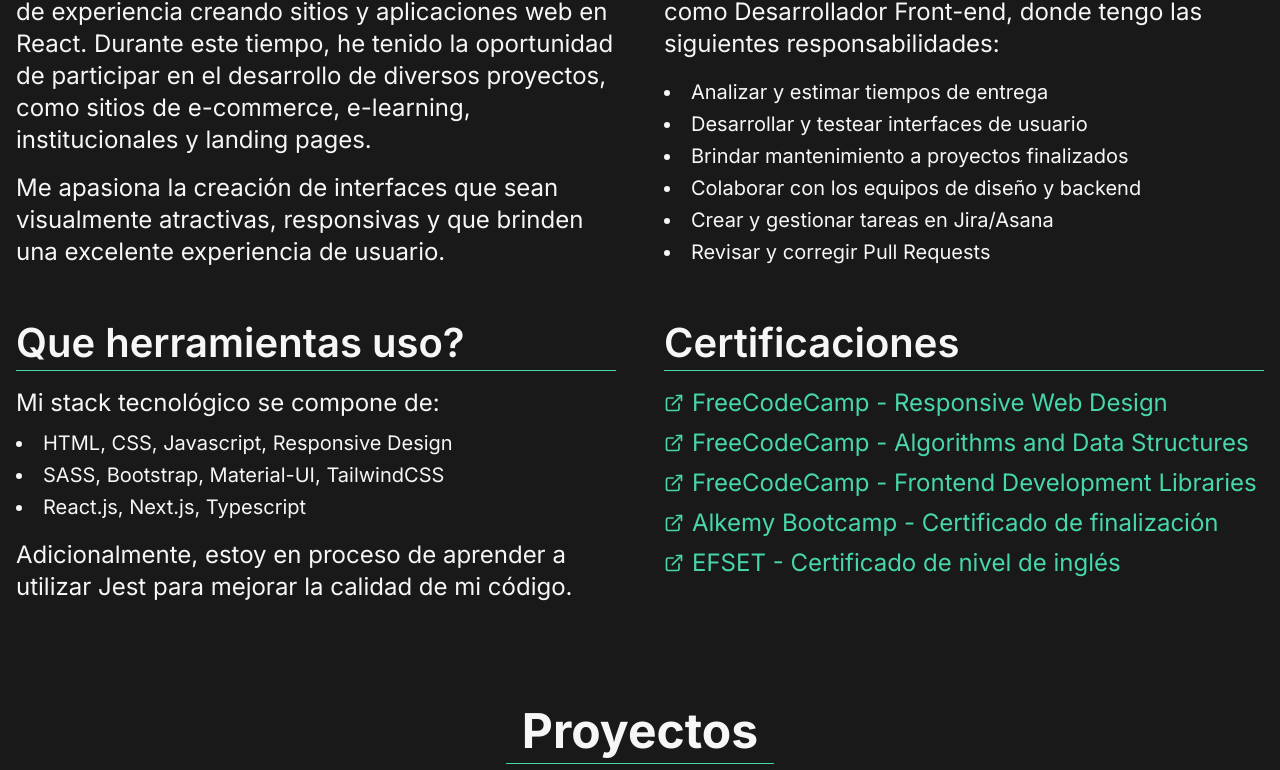
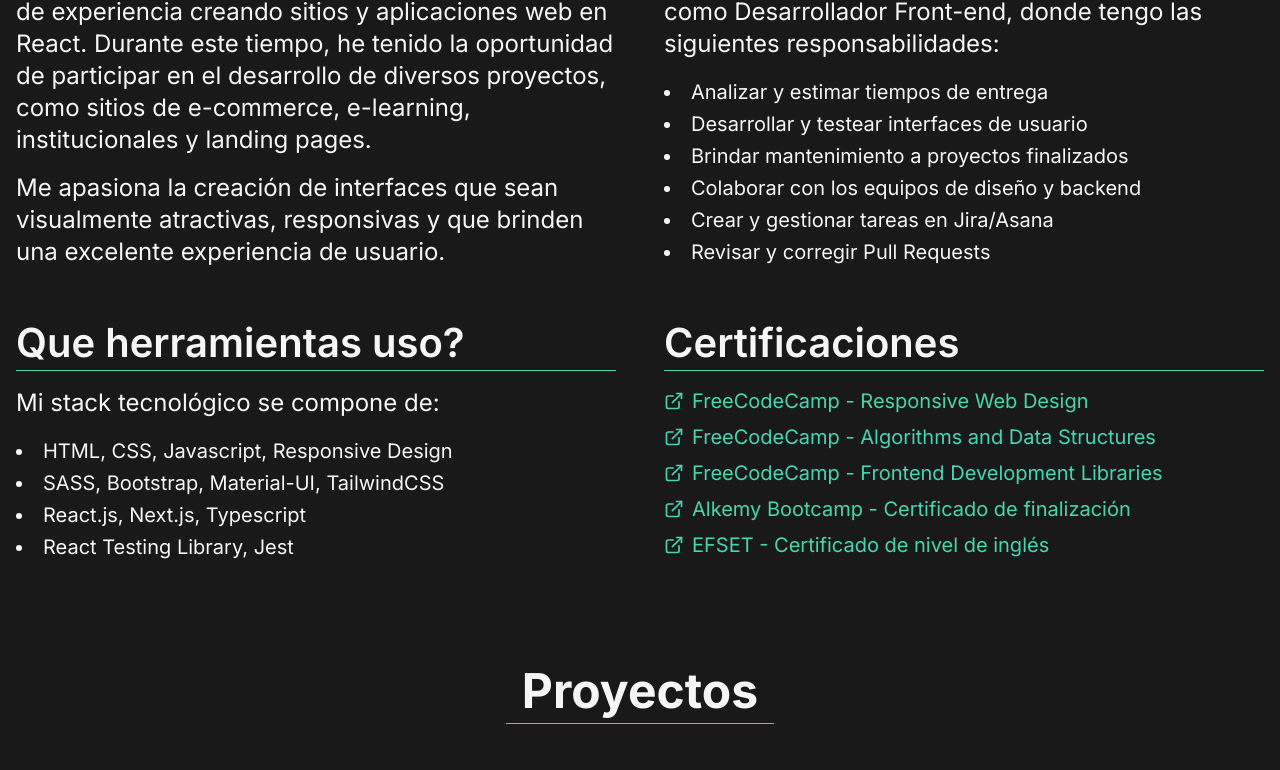
Before and after one commit to maple146/portfolio, a Next.js app: page / in a window 1280 px wide. Shown: the part 764-1534 px from the top of the page. Built offline with nearby package versions, Linux system fonts and the light colour scheme.

Commit message:
Move about section static data to data folder

```diff
--- a/src/app/_home/about.tsx
+++ b/src/app/_home/about.tsx
@@ -1,91 +1,51 @@
 import CustomLink from "@/components/custom-link";
 import Title from "@/components/title";
+import { AboutTypes } from "@/types/about.types";
 
-export default function About() {
+export default function About({ title, sections }: AboutTypes) {
   return (
-    <div className="container grid grid-cols-2 py-8 lg:py-12 gap-4 lg:gap-12">
+    <div className="container grid grid-cols-1 lg:grid-cols-2 py-8 lg:py-12 gap-4 lg:gap-12">
       <div className="col-span-full flex justify-center mb-2 lg:mb-4">
-        <Title text={"Sobre mi"} />
+        <Title text={title} />
       </div>
-      <div className="col-span-full lg:col-start-1 lg:col-end-2 flex flex-col">
-        <Title text={"Quien soy?"} variant={"fullWidth"} />
-        <p className="text-base lg:text-lg mb-4">
-          Soy un programador autodidacta con más de 3 años de experiencia
-          creando sitios y aplicaciones web en React. Durante este tiempo, he
-          tenido la oportunidad de participar en el desarrollo de diversos
-          proyectos, como sitios de e-commerce, e-learning, institucionales y
-          landing pages.
+      {
+        sections.map((section) => (
+          <div className="flex flex-col" key={section.title}>
+            <Title text={section.title} variant={"fullWidth"} />
+            <div className='flex flex-col gap-4'>
+              {
+                section?.paragraphs?.map((paragraph => (
+                  <p key={paragraph.text} className="text-base lg:text-lg">
+                    {paragraph.text}
                   </p>
-
-        <p className="text-base lg:text-lg">
-          Me apasiona la creación de interfaces que sean visualmente atractivas,
-          responsivas y que brinden una excelente experiencia de usuario.
-        </p>
+                )))
+              }
             </div>
-      <div className="col-span-full lg:col-start-2 lg:col-end-3 flex flex-col">
-        <Title text={"Experiencia"} variant={"fullWidth"} />
-        <p className="text-base lg:text-lg mb-4">
-          Desde el 2021, formo parte del equipo de EstoEs como Desarrollador
-          Front-end, donde tengo las siguientes responsabilidades:
-        </p>
             <ul className="list-disc list-inside text-sm leading-6 lg:text-base lg:leading-8">
-          <li>Analizar y estimar tiempos de entrega</li>
-          <li>Desarrollar y testear interfaces de usuario</li>
-          <li>Brindar mantenimiento a proyectos finalizados</li>
-          <li>Colaborar con los equipos de diseño y backend</li>
-          <li>Crear y gestionar tareas en Jira/Asana</li>
-          <li>Revisar y corregir Pull Requests</li>
+              {
+                section?.paragraphs?.map(paragraph => (
+                  paragraph?.bullets?.map(bullet => (
+                    <li key={bullet.text}>{bullet.text}</li>
+                  ))
+                ))
+              }
             </ul>
-      </div>
-      <div className="col-span-full lg:col-start-1 lg:col-end-2 flex flex-col">
-        <Title text={"Que herramientas uso?"} variant={"fullWidth"} />
-        <p className="text-base lg:text-lg mb-2">
-          Mi stack tecnológico se compone de:
-        </p>
-        <ul className="mb-4 list-disc list-inside text-sm leading-6 lg:text-base lg:leading-8">
-          <li>HTML, CSS, Javascript, Responsive Design</li>
-          <li>SASS, Bootstrap, Material-UI, TailwindCSS</li>
-          <li>React.js, Next.js, Typescript</li>
-        </ul>
-        <p className="text-base lg:text-lg">
-          Adicionalmente, estoy en proceso de aprender a utilizar Jest para
-          mejorar la calidad de mi código.
-        </p>
-      </div>
-      <div className="col-span-full lg:col-start-2 lg:col-end-3 flex flex-col">
-        <Title text={"Certificaciones"} variant={"fullWidth"} />
-        <div className="flex flex-col gap-2">
-          {/* Refactorizar */}
+            <div className='flex flex-col gap-2' >
+              {
+                section?.paragraphs?.map((paragraph => (
+                  paragraph?.links?.map(link => (
                     <CustomLink
-            url={
-              "https://www.freecodecamp.org/certification/lga-dev/responsive-web-design"
+                      key={link.text}
+                      url={link.externalUrl}
+                      text={link.text}
+                    />
+                  ))
+                )))
               }
-            text={"FreeCodeCamp - Responsive Web Design"}
-          />
-          <CustomLink
-            url={
-              "https://www.freecodecamp.org/certification/lga-dev/javascript-algorithms-and-data-structures"
-            }
-            text={"FreeCodeCamp - Algorithms and Data Structures"}
-          />
-          <CustomLink
-            url={
-              "https://www.freecodecamp.org/certification/lga-dev/front-end-libraries"
-            }
-            text={"FreeCodeCamp - Frontend Development Libraries"}
-          />
-          <CustomLink
-            url={
-              "https://drive.google.com/file/d/1Ye6URC3oWzy3rzMCE3eYVsNJ5hKeiiky/view"
-            }
-            text={"Alkemy Bootcamp - Certificado de finalización"}
-          />
-          <CustomLink
-            url={"http://efset.org/cert/uKizB6"}
-            text={"EFSET - Certificado de nivel de inglés"}
-          />
             </div>
           </div>
-    </div>
+        ))
+      }
+    </div >
   );
 }
--- a/src/app/page.tsx
+++ b/src/app/page.tsx
@@ -3,14 +3,14 @@ import Contact from "@/app/_home/contact";
 import Header from "@/app/_home/header";
 import Projects from "@/app/_home/projects";
 import { HEADER_DATA } from "@/data/home/header";
-
+import { ABOUT_DATA } from "@/data/home/about";
 import { PROJECTS_DATA } from "@/data/home/projects";
 
 export default function Home() {
   return (
     <main className="flex flex-col">
       <Header {...HEADER_DATA.home} />
-      <About />
+      <About {...ABOUT_DATA.home} />
       <Projects {...PROJECTS_DATA.home} />
       <Contact />
     </main>
--- a/src/components/custom-link.tsx
+++ b/src/components/custom-link.tsx
@@ -25,7 +25,7 @@ const LinkVariants: LinkVariantsFunction = cva(
         sm:
           "text-sm",
         default:
-          "text-base lg:text-lg",
+          "text-sm lg:text-base",
       },
     },
 
--- /dev/null
+++ b/src/data/home/about.ts
@@ -0,0 +1,102 @@
+export const ABOUT_DATA = {
+  home: {
+    title: "Sobre mi",
+    sections: [
+      {
+        title: 'Quien soy?',
+        paragraphs: [
+          {
+            text: "Soy un programador autodidacta con más de 3 años de experiencia creando sitios y aplicaciones web en React. Durante este tiempo, he tenido la oportunidad de participar en el desarrollo de diversos proyectos, como sitios de e-commerce, e-learning, institucionales y landing pages."
+          },
+          {
+            text: "Me apasiona la creación de interfaces que sean visualmente atractivas, responsivas y que brinden una excelente experiencia de usuario."
+          },
+        ]
+      },
+      {
+        title: 'Experiencia',
+        paragraphs: [
+          {
+            text: "Desde el 2021, formo parte del equipo de EstoEs como Desarrollador Front-end, donde tengo las siguientes responsabilidades:"
+          },
+          {
+            bullets: [
+              {
+                text: 'Analizar y estimar tiempos de entrega'
+              },
+              {
+                text: 'Desarrollar y testear interfaces de usuario'
+              },
+              {
+                text: 'Brindar mantenimiento a proyectos finalizados'
+              },
+              {
+                text: 'Colaborar con los equipos de diseño y backend'
+              },
+              {
+                text: 'Crear y gestionar tareas en Jira/Asana'
+              },
+              {
+                text: 'Revisar y corregir Pull Requests'
+              },
+            ]
+          },
+        ]
+      },
+      {
+        title: 'Que herramientas uso?',
+        paragraphs: [
+          {
+            text: "Mi stack tecnológico se compone de:"
+          },
+          {
+            bullets: [
+              {
+                text: 'HTML, CSS, Javascript, Responsive Design'
+              },
+              {
+                text: 'SASS, Bootstrap, Material-UI, TailwindCSS'
+              },
+              {
+                text: 'React.js, Next.js, Typescript'
+              },
+              {
+                text: 'React Testing Library, Jest'
+              },
+            ]
+          },
+        ]
+      },
+      {
+        title: 'Certificaciones',
+        paragraphs: [
+          {
+            links: [
+              {
+                text: 'FreeCodeCamp - Responsive Web Design',
+                externalUrl: 'https://www.freecodecamp.org/certification/lga-dev/responsive-web-design'
+              },
+              {
+                text: 'FreeCodeCamp - Algorithms and Data Structures',
+                externalUrl: 'https://www.freecodecamp.org/certification/lga-dev/javascript-algorithms-and-data-structures'
+              },
+              {
+                text: 'FreeCodeCamp - Frontend Development Libraries',
+                externalUrl: 'https://www.freecodecamp.org/certification/lga-dev/front-end-libraries'
+              },
+              {
+                text: 'Alkemy Bootcamp - Certificado de finalización',
+                externalUrl: 'https://drive.google.com/file/d/1Ye6URC3oWzy3rzMCE3eYVsNJ5hKeiiky/view'
+              },
+              {
+                text: 'EFSET - Certificado de nivel de inglés',
+                externalUrl: 'http://efset.org/cert/uKizB6'
+              },
+
+            ]
+          },
+        ]
+      }
+    ],
+  },
+};
```
Also changed, not shown: src/types/about.types.ts (added, +24 -0 lines). Lines whose indentation alone changed are shown as unchanged.
